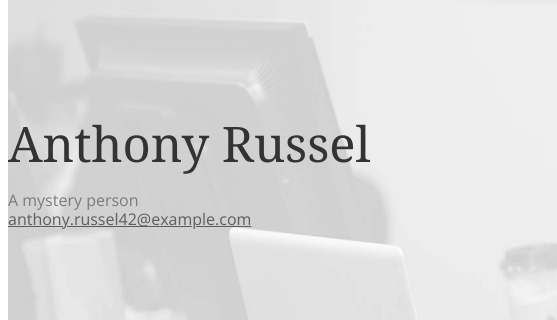
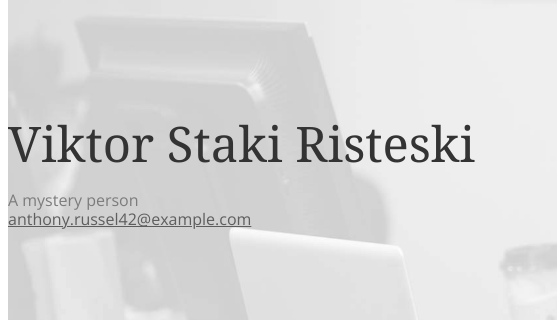
Before and after one commit to Filip89221035/Filip1, a plain HTML site: page index.html in a window 1280 px wide. Shown: the part 173-493 px from the top of the page, 0-557 px from the left. Drawn offline with nearby package versions, Linux system fonts and the light colour scheme; some icons are missing; a web font is replaced by a local one.

Commit message:
Staki Risteski

```diff
--- a/index.html
+++ b/index.html
@@ -27,7 +27,7 @@
 	<div id="head" class="parallax" parallax-speed="2">
 		<h1 id="logo" class="text-center">
 			<img class="img-circle" src="assets/images/guy.jpg" alt="">
-			<span class="title">Anthony Russel</span>
+			<span class="title">Viktor Staki Risteski</span>
 			<span class="tagline">A mystery person<br>
 				<a href="">anthony.russel42@example.com</a></span>
 		</h1>
```
